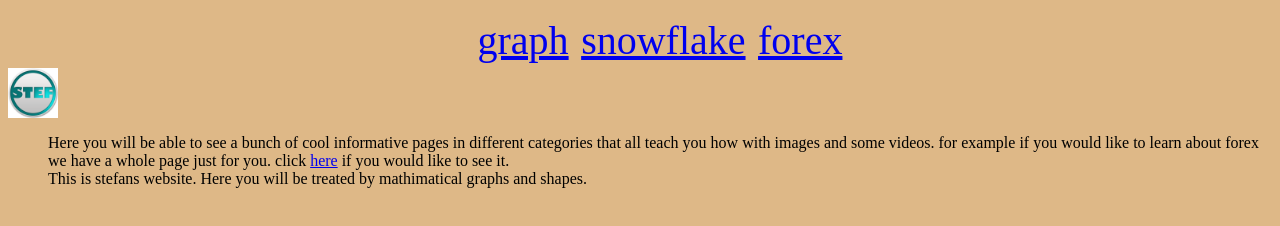
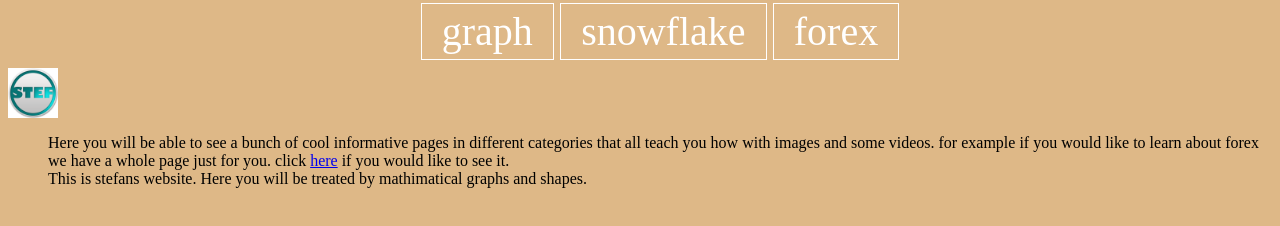
Before and after one commit to paronikyan/paronikyan.github.io, a plain HTML site: page index.html in a window 1280 px wide. Drawn offline with Linux system fonts and the light colour scheme.

Commit message:
Update main.css

```diff
--- a/main.css
+++ b/main.css
@@ -35,9 +35,21 @@ body{
 }
 ul{
 	height: 50px;
-	font-size: 50px;
+	font-size: 25px;
 	text-align: center;
 }
 ol li{
 	background-color:;
 }
+ol{
+	color: red;
+}
+ul li a{
+	text-decoration: none;
+	color: #fff;
+	padding: 5px 20px;
+	border: 1px solid #fff;
+
+
+
+}
```
